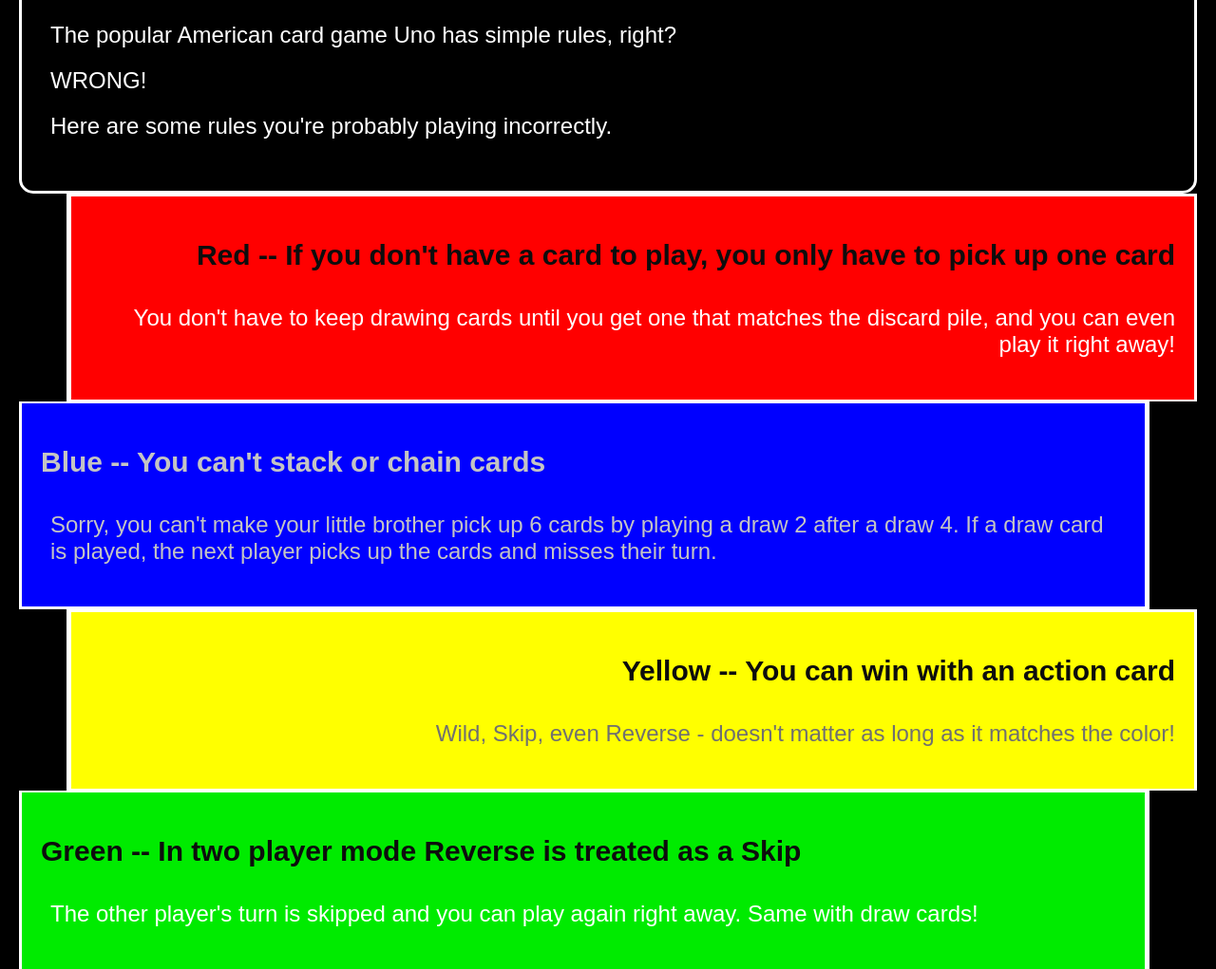
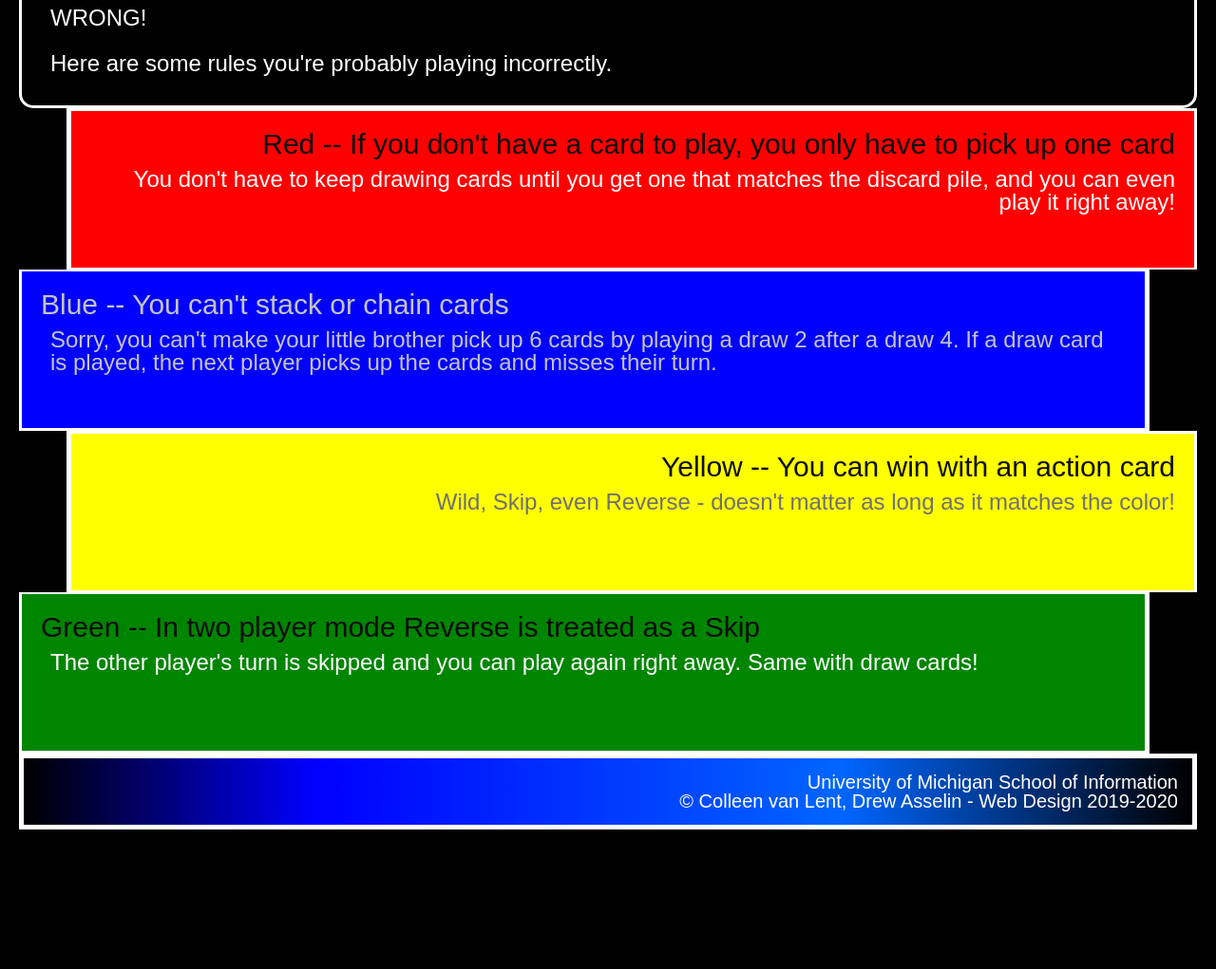
Before and after one commit to kristinaman/hw2_simple_css, a plain HTML site: page index.html in a window 1280 px wide. Shown: the part 414-1435 px from the top of the page at 95% size. After the commit the page ends 1288 px from the top, so only its background shows below. Drawn offline with Linux system fonts and the light colour scheme.

Commit message:
fixed green

```diff
--- a/css/style.css
+++ b/css/style.css
@@ -75,7 +75,7 @@
 }
 
 .green {
-    background-color: #00EB00;
+    background-color: #008500;
     text-align: left;
     margin-right: 50px;
     border-right: 5px solid #FFFFFF;
--- a/index.html
+++ b/index.html
@@ -4,6 +4,7 @@
   <meta charset="UTF-8">
   <meta name="viewport" content="width=device-width, initial-scale=1.0">
   <link rel="icon" type="image/x-icon" href="/images/favicon.ico">
+  <link rel="stylesheet" href="css/html5reset.css">
   <link rel="stylesheet" href="css/style.css">
  <title>4 Uno Rules You're Playing Wrong</title>
 </head>
```
